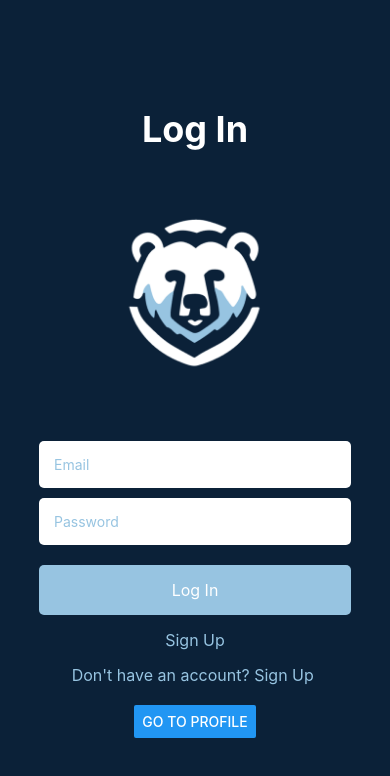
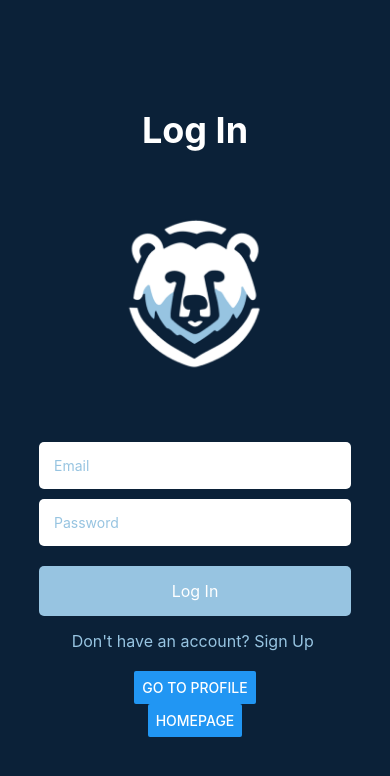
Before and after one commit to jshabun/scotties-crib, a React Native app in the folder Scotties-Crib/: screen /Login in a window 390 px wide. Shown: the top 776 px of the page. Built offline with nearby package versions, Linux system fonts and the light colour scheme.

Commit message:
added home button for temp navigation to check HomeScreen

```diff
--- a/Scotties-Crib/Login.js
+++ b/Scotties-Crib/Login.js
@@ -41,9 +41,9 @@ const LoginScreen = ({ navigation, route }) => {
       <TouchableOpacity style={styles.button} onPress={handleLogin}>
         <Text style={styles.buttonText}>Log In</Text>
       </TouchableOpacity>
-      <TouchableOpacity style={styles.signUpButton} onPress={navigateToSignUp}>
+      {/* <TouchableOpacity style={styles.signUpButton} onPress={navigateToSignUp}>
         <Text style={styles.signUpButtonText}>Sign Up</Text>
-      </TouchableOpacity>
+      </TouchableOpacity> */}
 
       <Text
         onPress={() => navigation.navigate('Signup')}
@@ -53,7 +53,7 @@ const LoginScreen = ({ navigation, route }) => {
       </Text>
 
       <Button title="Go to Profile" onPress={() => navigation.navigate('Profile')} />
-
+      <Button title="Homepage" onPress={() => navigation.navigate('Home')} />
     </View>
   );
 };
```
